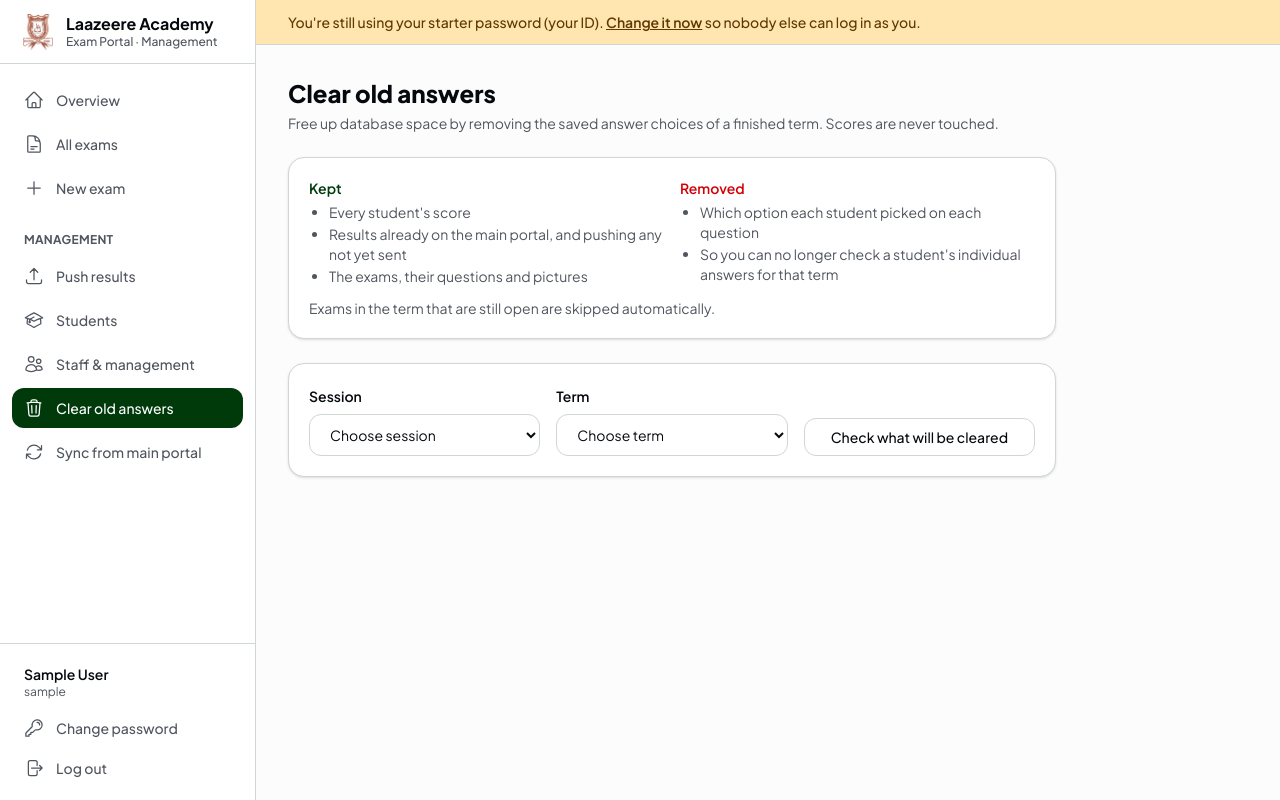
After one commit to Pheebemi/laazeere-exams, a Django app: page /dashboard/answers/clear/ in a window 1280 px wide. The commit adds this page. Run offline with Django 5.2, Linux system fonts and the light colour scheme; a user stored in the database is signed in; tables that the repository leaves empty hold one stand-in row (values such as "Sample post"); style sheets or scripts are compiled from the project's sources; some libraries are stand-ins or nearby versions.

Commit message:
Let management clear a finished term's saved answers
New "Clear old answers" page in the management sidebar. Pick a session and
term to see what would be cleared (finished exams, scripts, answers, and
any results not yet pushed), tick to confirm, then clear. Only answers of
submitted scripts in that term's closed exams are removed; still-open exams
are skipped. Scores are stored on the submission, so every score, pushing
to the main portal and the exam locks are unaffected. Deletes run in
batches within a ~40s budget to stay inside Vercel's limit.

Co-Authored-By: Claude Opus 5.5 <noreply@anthropic.com>
Claude-Session: https://claude.ai/code/session_012Ki6p1WmjFkbJcoH2Sqa1h

```diff
--- a/dashboard/urls.py
+++ b/dashboard/urls.py
@@ -24,4 +24,5 @@ urlpatterns = [
     path("students/", views.students, name="students"),
     path("staff/", views.staff, name="staff"),
     path("sync/", views.sync_roster_now, name="sync_roster_now"),
+    path("answers/clear/", views.clear_answers, name="clear_answers"),
 ]
--- a/dashboard/views.py
+++ b/dashboard/views.py
@@ -17,9 +17,9 @@ from django.utils import timezone
 from django.views.decorators.http import require_POST
 from django_ratelimit.decorators import ratelimit
 
-from exams.models import Choice, Exam, Question, Submission
+from exams.models import Answer, Choice, Exam, Question, Submission
 from exams.services import push_submission_to_raddai
-from roster.models import SyncedClass, SyncedManager, SyncedStaff, SyncedStudent
+from roster.models import SyncedAcademicYear, SyncedClass, SyncedManager, SyncedStaff, SyncedStudent
 
 from .decorators import dashboard_required, is_manager, is_teacher, management_required
 from .forms import ExamForm, QuestionForm
@@ -31,6 +31,11 @@ from .forms import ExamForm, QuestionForm
 # next click.
 PUSH_TIME_BUDGET_SECONDS = 40
 PUSH_REQUEST_TIMEOUT_SECONDS = 10
+
+# Clearing a full term can mean a million answer rows; delete in batches and
+# stop inside Vercel's 60s limit — the next click carries on where this ended.
+CLEAR_TIME_BUDGET_SECONDS = 40
+CLEAR_BATCH_SIZE = 10_000
 
 EXAM_RELATED = ("subject", "klass", "created_by__syncedstaff", "created_by__syncedmanager")
 
@@ -313,6 +318,82 @@ def staff(request):
     })
 
 
+# --- Clearing old answers (management only) ---------------------------------
+
+
+def _clearable_answers(year_id, term):
+    """
+    Answers of submitted scripts in that term's *closed* exams. The score is
+    stored on the submission, so these are only a record of which option each
+    student picked — clearing them keeps every score, the push to the main
+    portal, and the exam's lock intact. Still-open exams are never touched.
+    """
+    return Answer.objects.filter(
+        submission__exam__academic_year_id=year_id,
+        submission__exam__term=term,
+        submission__exam__closes_at__lt=timezone.now(),
+        submission__status=Submission.Status.SUBMITTED,
+    )
+
+
+@management_required
+def clear_answers(request):
+    years = SyncedAcademicYear.objects.order_by("-start_date")
+    year_id = request.POST.get("year") or request.GET.get("year", "")
+    term = request.POST.get("term") or request.GET.get("term", "")
+    year = years.filter(pk=year_id).first() if year_id.isdigit() else None
+    term_ok = term in Exam.Term.values
+
+    if request.method == "POST":
+        if not (year and term_ok):
+            messages.error(request, "Pick a session and a term first.")
+        elif request.POST.get("confirm") != "yes":
+            messages.error(request, "Tick the box to confirm before clearing.")
+        else:
+            answers = _clearable_answers(year.pk, term)
+            deadline = time.monotonic() + CLEAR_TIME_BUDGET_SECONDS
+            cleared = 0
+            while time.monotonic() < deadline:
+                batch = list(answers.values_list("id", flat=True)[:CLEAR_BATCH_SIZE])
+                if not batch:
+                    break
+                Answer.objects.filter(id__in=batch).delete()
+                cleared += len(batch)
+            left = answers.count()
+            label = f"{Exam.Term(term).label}, {year.name}"
+            if cleared:
+                messages.success(request, f"Cleared {cleared:,} saved answers for {label}. All scores are kept.")
+            elif not left:
+                messages.info(request, f"Nothing to clear for {label}.")
+            if left:
+                messages.warning(request, f"{left:,} answers still to clear — click Clear again to finish.")
+        return redirect(f"{reverse('dashboard:clear_answers')}?year={year_id}&term={term}")
+
+    preview = None
+    if year and term_ok:
+        exams = Exam.objects.filter(academic_year=year, term=term)
+        closed = exams.filter(closes_at__lt=timezone.now())
+        answers = _clearable_answers(year.pk, term)
+        preview = {
+            "label": f"{Exam.Term(term).label}, {year.name}",
+            "closed_exams": closed.count(),
+            "open_exams": exams.count() - closed.count(),
+            "scripts": answers.values("submission_id").distinct().count(),
+            "answers": answers.count(),
+            "unpushed": Submission.objects.filter(
+                exam__in=closed, status=Submission.Status.SUBMITTED, pushed_to_raddai=False
+            ).count(),
+        }
+
+    return _render(request, "dashboard/clear_answers.html", "clear_answers", {
+        "years": years,
+        "terms": Exam.Term.choices,
+        "year_id": year_id,
+        "term": term,
+        "preview": preview,
+    })
+
+
 @management_required
 @require_POST
 def sync_roster_now(request):
--- /dev/null
+++ b/templates/dashboard/clear_answers.html
@@ -0,0 +1,81 @@
+{% extends "layout/dashboard.html" %}
+{% block title %}Clear old answers{% endblock %}
+{% block content %}
+<div class="max-w-3xl">
+    {% include "dashboard/_page_header.html" with title="Clear old answers" subtitle="Free up database space by removing the saved answer choices of a finished term. Scores are never touched." %}
+
+    <div class="card p-5 mb-6 text-sm space-y-3">
+        <div class="grid grid-cols-1 sm:grid-cols-2 gap-4">
+            <div>
+                <p class="font-semibold text-primary mb-1">Kept</p>
+                <ul class="list-disc pl-5 text-muted-foreground space-y-0.5">
+                    <li>Every student's score</li>
+                    <li>Results already on the main portal, and pushing any not yet sent</li>
+                    <li>The exams, their questions and pictures</li>
+                </ul>
+            </div>
+            <div>
+                <p class="font-semibold text-destructive mb-1">Removed</p>
+                <ul class="list-disc pl-5 text-muted-foreground space-y-0.5">
+                    <li>Which option each student picked on each question</li>
+                    <li>So you can no longer check a student's individual answers for that term</li>
+                </ul>
+            </div>
+        </div>
+        <p class="text-muted-foreground">Exams in the term that are still open are skipped automatically.</p>
+    </div>
+
+    <form method="get" class="card p-5 mb-6 grid grid-cols-1 sm:grid-cols-3 gap-4 items-end">
+        <div>
+            <label for="year">Session</label>
+            <select id="year" name="year" required>
+                <option value="">Choose session</option>
+                {% for year in years %}<option value="{{ year.id }}" {% if year_id == year.id|stringformat:"d" %}selected{% endif %}>{{ year.name }}</option>{% endfor %}
+            </select>
+        </div>
+        <div>
+            <label for="term">Term</label>
+            <select id="term" name="term" required>
+                <option value="">Choose term</option>
+                {% for value, label in terms %}<option value="{{ value }}" {% if term == value %}selected{% endif %}>{{ label }}</option>{% endfor %}
+            </select>
+        </div>
+        <button type="submit" class="btn-outline">Check what will be cleared</button>
+    </form>
+
+    {% if preview %}
+    <div class="card p-5">
+        <h2 class="font-bold mb-4">{{ preview.label }}</h2>
+        <div class="grid grid-cols-2 sm:grid-cols-4 gap-4 mb-5">
+            {% include "dashboard/_stat.html" with label="Finished exams" value=preview.closed_exams %}
+            {% include "dashboard/_stat.html" with label="Still open (skipped)" value=preview.open_exams %}
+            {% include "dashboard/_stat.html" with label="Scripts" value=preview.scripts %}
+            {% include "dashboard/_stat.html" with label="Answers to clear" value=preview.answers highlight=True %}
+        </div>
+
+        {% if preview.unpushed %}
+        <div class="rounded-lg border bg-accent text-accent-foreground px-4 py-3 text-sm mb-4">
+            {{ preview.unpushed }} submitted result{{ preview.unpushed|pluralize }} in this term {{ preview.unpushed|pluralize:"has,have" }} not been pushed to the main portal yet.
+            Clearing is still safe — their scores stay and can be pushed later — but you may want to <a href="{% url 'dashboard:results' %}" class="underline font-semibold">push them first</a>.
+        </div>
+        {% endif %}
+
+        {% if preview.answers %}
+        <form method="post" class="space-y-4"
+              onsubmit="if (!confirm('Clear {{ preview.answers }} saved answers for {{ preview.label }}? This cannot be undone.')) return false; this.querySelector('button').disabled=true; this.querySelector('button').textContent='Clearing…';">
+            {% csrf_token %}
+            <input type="hidden" name="year" value="{{ year_id }}">
+            <input type="hidden" name="term" value="{{ term }}">
+            <label class="flex items-start gap-2 font-normal cursor-pointer">
+                <input type="checkbox" name="confirm" value="yes" required class="accent-primary h-4 w-4 mt-0.5">
+                <span>I understand the answer choices for {{ preview.label }} will be deleted permanently. Scores are kept.</span>
+            </label>
+            <button type="submit" class="btn-danger">Clear {{ preview.answers }} answer{{ preview.answers|pluralize }}</button>
+        </form>
+        {% else %}
+        <p class="text-sm text-muted-foreground">Nothing to clear for this term.</p>
+        {% endif %}
+    </div>
+    {% endif %}
+</div>
+{% endblock %}
--- a/templates/layout/dashboard.html
+++ b/templates/layout/dashboard.html
@@ -51,6 +51,8 @@
             {% include "dashboard/_nav_link.html" with href=results_url label="Push results" key="results" badge=dashboard_unpushed_count icon="M3 16.5v2.25A2.25 2.25 0 0 0 5.25 21h13.5A2.25 2.25 0 0 0 21 18.75V16.5m-13.5-9L12 3m0 0 4.5 4.5M12 3v13.5" %}
             {% include "dashboard/_nav_link.html" with href=students_url label="Students" key="students" icon="M4.26 10.147a60.438 60.438 0 0 0-.491 6.347A48.62 48.62 0 0 1 12 20.904a48.62 48.62 0 0 1 8.232-4.41 60.46 60.46 0 0 0-.491-6.347m-15.482 0a50.636 50.636 0 0 0-2.658-.813A59.906 59.906 0 0 1 12 3.493a59.903 59.903 0 0 1 10.399 5.84c-.896.248-1.783.52-2.658.814m-15.482 0A50.717 50.717 0 0 1 12 13.489a50.702 50.702 0 0 1 7.74-3.342M6.75 15a.75.75 0 1 0 0-1.5.75.75 0 0 0 0 1.5Zm0 0v-3.675A55.378 55.378 0 0 1 12 8.443" %}
             {% include "dashboard/_nav_link.html" with href=staff_url label="Staff & management" key="staff" icon="M15 19.128a9.38 9.38 0 0 0 2.625.372 9.337 9.337 0 0 0 4.121-.952 4.125 4.125 0 0 0-7.533-2.493M15 19.128v-.003c0-1.113-.285-2.16-.786-3.07M15 19.128v.106A12.318 12.318 0 0 1 8.624 21c-2.331 0-4.512-.645-6.374-1.766l-.001-.109a6.375 6.375 0 0 1 11.964-3.07M12 6.375a3.375 3.375 0 1 1-6.75 0 3.375 3.375 0 0 1 6.75 0Zm8.25 2.25a2.625 2.625 0 1 1-5.25 0 2.625 2.625 0 0 1 5.25 0Z" %}
+            {% url 'dashboard:clear_answers' as clear_url %}
+            {% include "dashboard/_nav_link.html" with href=clear_url label="Clear old answers" key="clear_answers" icon="m14.74 9-.346 9m-4.788 0L9.26 9m9.968-3.21c.342.052.682.107 1.022.166m-1.022-.165L18.16 19.673a2.25 2.25 0 0 1-2.244 2.077H8.084a2.25 2.25 0 0 1-2.244-2.077L4.772 5.79m14.456 0a48.108 48.108 0 0 0-3.478-.397m-12 .562c.34-.059.68-.114 1.022-.165m0 0a48.11 48.11 0 0 1 3.478-.397m7.5 0v-.916c0-1.18-.91-2.164-2.09-2.201a51.964 51.964 0 0 0-3.32 0c-1.18.037-2.09 1.022-2.09 2.201v.916m7.5 0a48.667 48.667 0 0 0-7.5 0" %}
             <form method="post" action="{% url 'dashboard:sync_roster_now' %}"
                   onsubmit="this.querySelector('button').disabled=true; this.querySelector('span').textContent='Syncing…';">
                 {% csrf_token %}
```
Also changed, not shown: dashboard/tests.py (+65 -1 lines), README.md.
